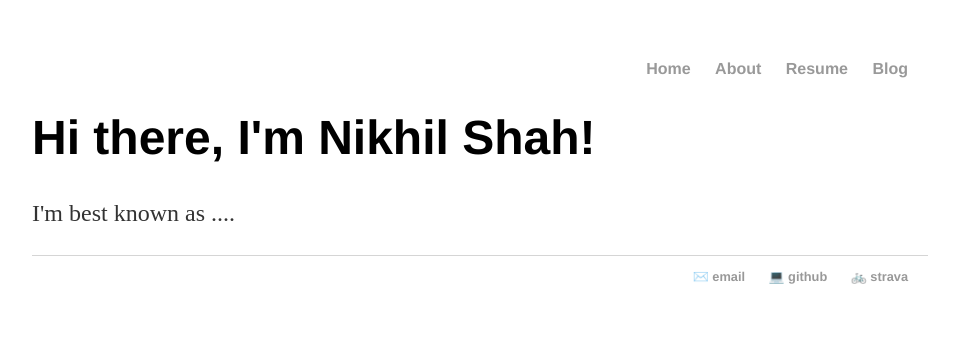
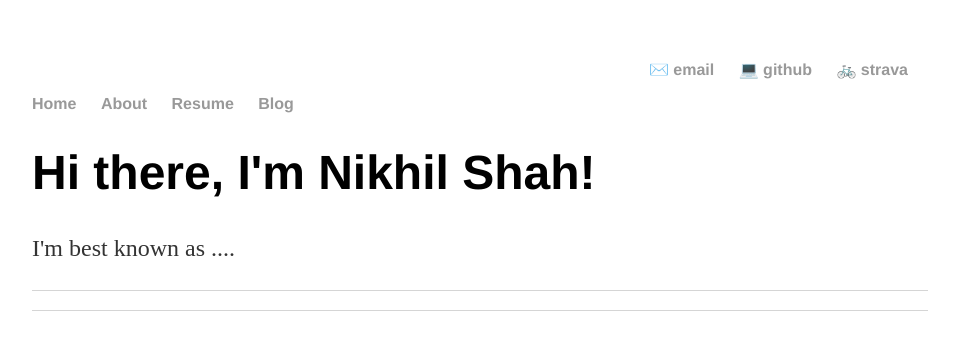
Before and after one commit to tricalnikhil/tricalnikhil.github.io, a Jekyll site: the page built from index.html, in a window 1280 px wide. Shown: the top 350 px of the page, without its empty margins (160-1119 px from the left). Built offline with Jekyll 4.4.1, drawn with Linux system fonts in a browser that asks for light colours.

Commit message:
move contact lins back to header

```diff
--- a/_layouts/default.html
+++ b/_layouts/default.html
@@ -7,6 +7,13 @@
 			<link rel="stylesheet" type="text/css" href="/css/main.css">
 		</head>
 		<body>
+			<header>
+	    		<ul>
+	        		<li><a href="mailto:me@shahnikhil.com">✉️ email</a></li>
+	        		<li><a href="https://github.com/tricalnikhil">💻 github</a></li>
+							<li><a href="https://www.strava.com/athletes/tricalnikhil">🚲 strava</a></li>
+				</ul>
+			</header>
 			<nav>
 	    		<ul>
 	        		<li><a href="/">Home</a></li>
@@ -21,11 +28,7 @@
 
 			</div><!-- /.container -->
 			<footer>
-	    		<ul>
-	        		<li><a href="mailto:me@shahnikhil.com">✉️ email</a></li>
-	        		<li><a href="https://github.com/tricalnikhil">💻 github</a></li>
-							<li><a href="https://www.strava.com/athletes/tricalnikhil">🚲 strava</a></li>
-				</ul>
+				<p></p>
 			</footer>
 		</body>
 	</html>
--- a/css/main.css
+++ b/css/main.css
@@ -2,12 +2,22 @@ body {
     margin: 60px auto;
     width: 70%;
 }
-nav ul, footer ul{
+header ul{
     text-align: right;
     font-family:'Helvetica', 'Arial', 'Sans-Serif';
     padding: 0px;
     list-style: none;
     font-weight: bold;
+}
+nav ul, footer ul{
+    font-family:'Helvetica', 'Arial', 'Sans-Serif';
+    padding: 0px;
+    list-style: none;
+    font-weight: bold;
+}
+header ul li {
+    display: inline;
+    margin-right: 20px;
 }
 nav ul li, footer ul li {
     display: inline;
@@ -30,6 +40,10 @@ p {
     color: #333;
 }
 footer {
+    border-bottom: 1px solid #d5d5d5;
+    font-size: .8em;
+}
+footer {
     border-top: 1px solid #d5d5d5;
     font-size: .8em;
 }
```
